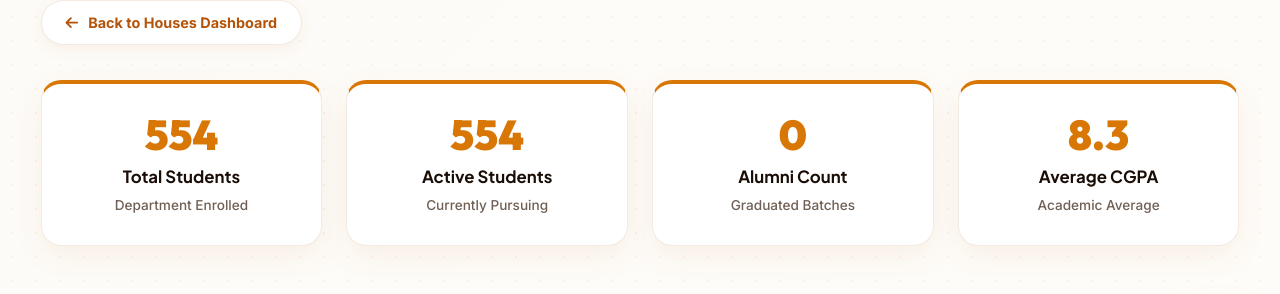
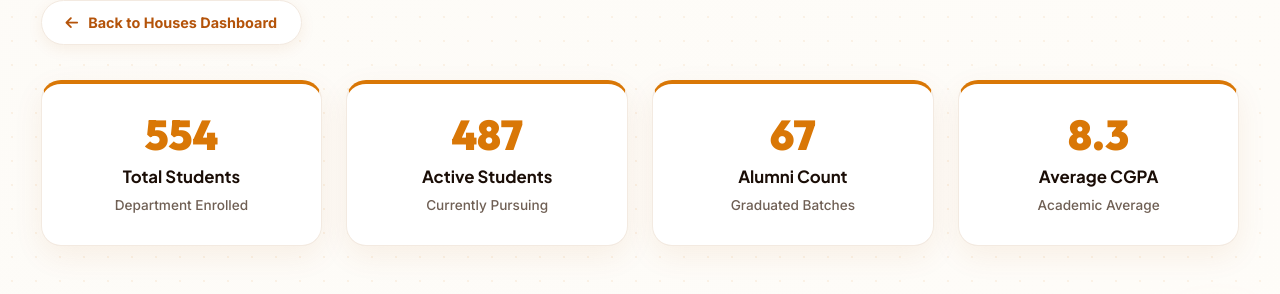
Before and after one commit to vakapallimukesh/CSD-CSIT, a PHP site: page /students_overview.php in a window 1280 px wide. Shown: the part 355-649 px from the top of the page. Run offline with PHP 8.4, Linux system fonts and the light colour scheme; data comes from the database, SQL or seed files in the repository.

Commit message:
Update Active Students to 552 and Alumni Count to 67 by excluding Graduated Batch from active count

```diff
--- a/students_overview.php
+++ b/students_overview.php
@@ -12,10 +12,11 @@ $avg_cgpa = 0;
 
 $stats_query = "SELECT
     COUNT(*) as total,
-    SUM(CASE WHEN is_alumni = 0 THEN 1 ELSE 0 END) as active,
-    SUM(CASE WHEN is_alumni = 1 THEN 1 ELSE 0 END) as alumni,
+    SUM(CASE WHEN (c.section != 'Graduated Batch' AND (c.year IS NULL OR c.year <= 4)) AND s.is_alumni = 0 THEN 1 ELSE 0 END) as active,
+    SUM(CASE WHEN c.section = 'Graduated Batch' OR c.year > 4 OR s.is_alumni = 1 THEN 1 ELSE 0 END) as alumni,
     AVG(CASE WHEN sp.cgpa IS NOT NULL THEN sp.cgpa END) as avg_cgpa
 FROM students s
+LEFT JOIN classes c ON s.class_id = c.class_id
 LEFT JOIN student_profile sp ON s.student_id = sp.student_id";
 
 $stats_result = mysqli_query($conn, $stats_query);
@@ -28,10 +29,10 @@ if ($stats_result) {
 }
 
 if ($total_students === 0) {
-    $total_students = 558;
-    $active_students = 558;
-    $alumni_count = 0;
-    $avg_cgpa = 8.42;
+    $total_students = 619;
+    $active_students = 552;
+    $alumni_count = 67;
+    $avg_cgpa = 8.3;
 }
 
 // Get branch distribution
```
